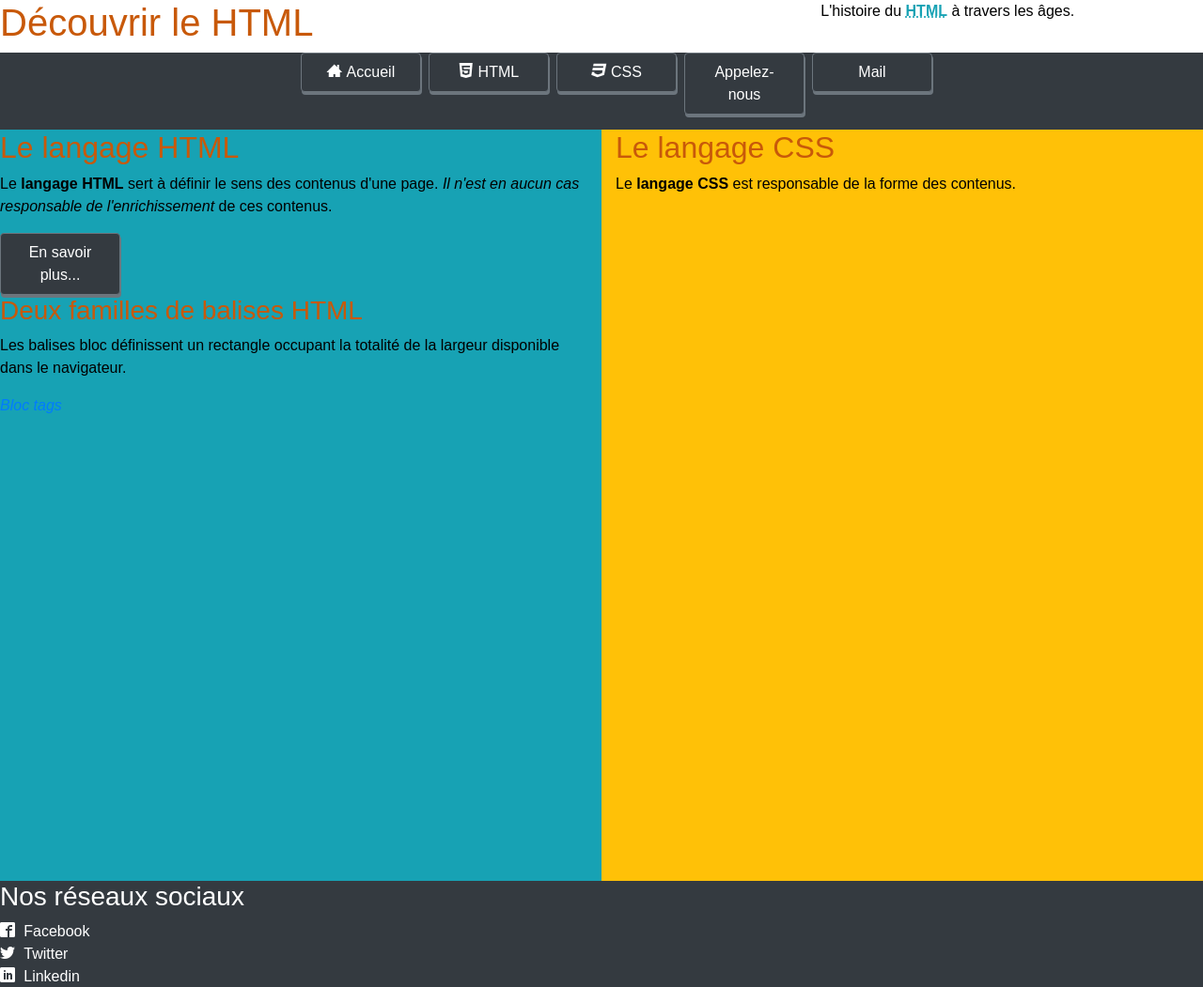
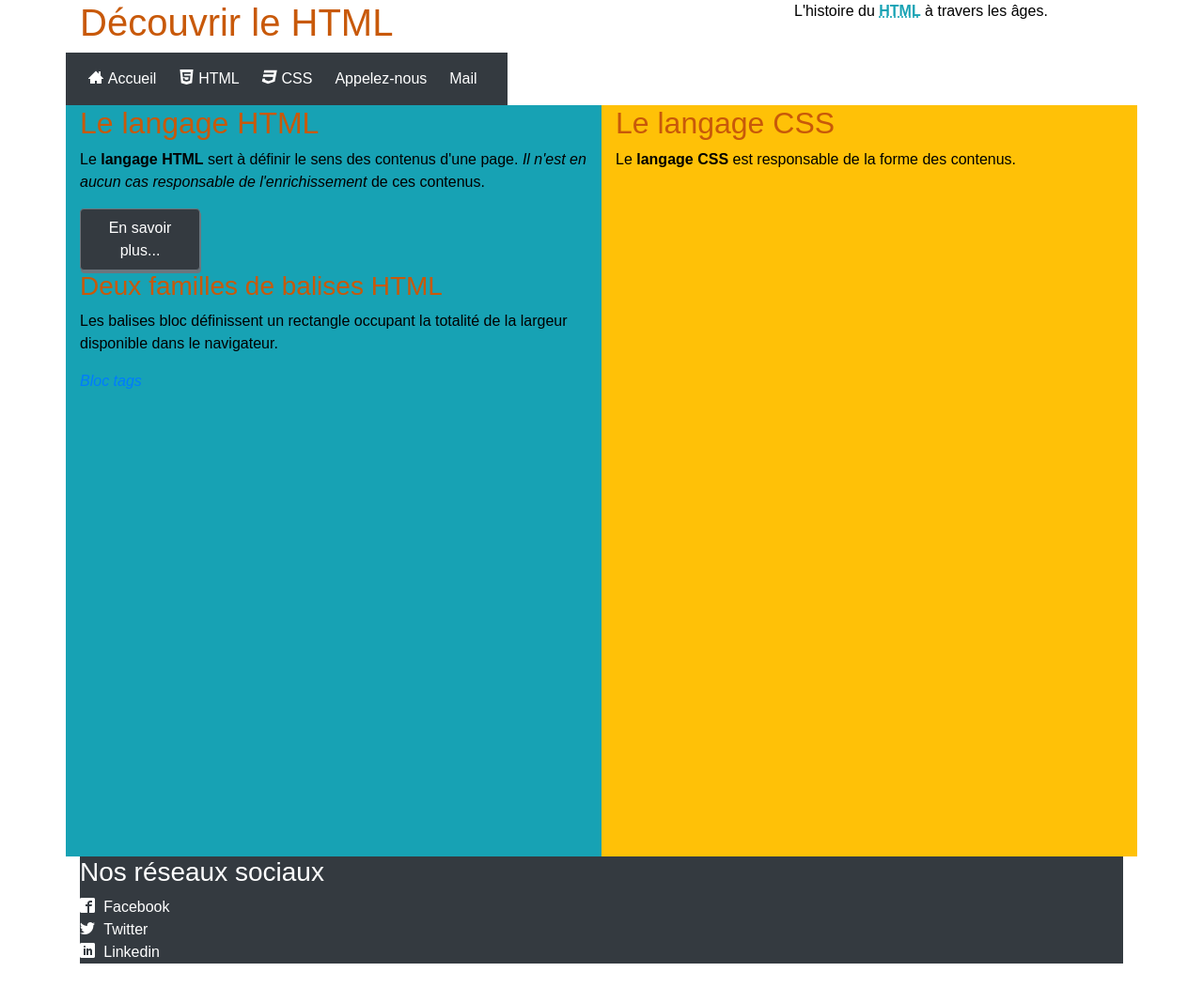
Before and after one commit to Ghislaine34/init_html, a website: page index.html in a window 1280 px wide. Shown: the whole page at 94% size. After the commit the page ends 1026 px from the top, so only its background shows below. Drawn offline with nearby package versions, Linux system fonts and the light colour scheme; files whose address does not match are found by name.

Commit message:
add menu bbotstrap

```diff
--- a/index.html
+++ b/index.html
@@ -1,6 +1,7 @@
 <!DOCTYPE html>
 <html>
 <!-- Element head : instructions envoyées au navigateur-->
+
 <head>
     <meta charset="utf-8">
     <!-- Définition des règles de media-->
@@ -19,7 +20,9 @@
         Element body: contenu visible dans la fenêtre du navigateur
         Le contenu sera traité et affiché par le navigateur
     -->
+
 <body>
+    <div class="container">
         <header class="row">
             <h1 class="col-xl-8 col-12">Découvrir le HTML</h1>
             <p class="col-xl-4 col-12">
@@ -27,28 +30,43 @@
                 <!--abbr avec l'attirbut title pour donner la signification
                     de l'abbréviation définie (ici HTML <=> Hyper Text Markup Language-->
             </p>
-            <nav class="col-xl-12 col-12 bg-dark"><!--Element qui regroupe des  alises de navigation-->
+            <nav class="navbar navbar-expand-lg navbar-dark bg-dark">
+                <!--Element qui regroupe des balises de navigation-->
                 <!--Burger menu button : displayed only when device width <= 576px-->
-                <button id="burger-btn">
-                    ---<br>
-                    ---<br>
-                    ---<br>
+                <button class="navbar-toggler" type="button" data-toggle="collapse" data-target="#navbarSupportedContent" aria-controls="navbarSupportedContent" aria-expanded="false" aria-label="Toggle navigation">
+                    <span class="navbar-toggler-icon"></span>
                 </button>
 
                 <!--menu do not displayed if device width <= 576px-->
-                <ul class="flex-container"><!--Conteneur de liste nn ordonné ; ol = conteneur de liste ordonné-->
+                <div class="collapse navbar-collapse" id="navbarSupportedContent">
+
+                    <ul class="navbar-nav mr-auto">
+                        <!--Conteneur de liste nn ordonné ; ol = conteneur de liste ordonné-->
                         <!--Lien interne vers une section-->
-                    <li><a class="btn bg-dark shadowed" href="index.html" title="Accueil"><span class="icon-home3"></span>Accueil</a></li>
-                    <li><a class="btn bg-dark shadowed" href="section-html.html" title="HTML la référence"><span class="icon-html-five"></span>HTML</a></li>
-                    <li><a class="btn bg-dark shadowed" href="#" title="CSS"><span class="icon-css3"></span>CSS</a></li>
-                    <!--Lien de type téléphone/!\ never this way(jamais sous cette forme la)-->
-                    <li><a class="btn bg-dark shadowed" href="tel:0466554433" title="tel">Appelez-nous</a></li>
-                    <li><a class="btn bg-dark shadowed" href="#" title="send an email" onclick="openModal()">Mail</a></li>
+                        <li class="nav-item active">
+                            <a class="nav-link" href="index.html" title="Accueil"><span class="icon-home3"></span>Accueil<span class="sr-only">(current)</span></a>
+                        </li>
+                        <li class="nav-item active">
+                            <a class="nav-link" href="section-html.html" title="HTML la référence"><span class="icon-html-five"></span>HTML</a>
+                        </li>
+                        <li class="nav-item active">
+                            <a class="nav-link" href="#" title=""><span class="icon-css3"></span>CSS</a>
+                        </li>
+                        <li class="nav-item active">
+                            <a class="nav-link" href="#" title="tel">Appelez-nous</a>
+                        </li>
+                        <li class="nav-item active">
+                            <a class="nav-link" href="#" title="send an email" onclick="openModal()">Mail</a>
+                        </li>
+
                     </ul>
+                </div>
             </nav>
         </header>
-        <main class="row"><!--Définie le contenu principal d'une page / unique dans un document-->
-            <section id="section-html" class="col-xl-6 col-12"><!--regroupement pour une thématique donnée-->
+        <main class="row">
+            <!--Définie le contenu principal d'une page / unique dans un document-->
+            <section id="section-html" class="col-xl-6 col-12">
+                <!--regroupement pour une thématique donnée-->
                 <header>
                     <h2>Le langage HTML</h2>
                     <p>
@@ -63,10 +81,12 @@
                         <h3>Deux familles de balises HTML</h3>
                     </header>
                     <p>
-                    Les balises bloc définissent un rectangle occupant la totalité de la largeur disponible dans le navigateur.
+                        Les balises bloc définissent un rectangle occupant la totalité de la largeur disponible dans le
+                        navigateur.
                     </p>
-                    <cite title="w3c.org"><!--Citer une source-->
-                        <a href="https://www.w3.org" title="W3C" target ="_new">Bloc tags</a>
+                    <cite title="w3c.org">
+                        <!--Citer une source-->
+                        <a href="https://www.w3.org" title="W3C" target="_new">Bloc tags</a>
                     </cite>
                 </article>
 
@@ -76,15 +96,21 @@
                 <p>Le <strong>langage CSS</strong> est responsable de la forme des contenus.</p>
             </section>
         </main>
-        <footer class="bg-dark"><!--pied de page ou section ou autre-->
+        <footer class="bg-dark">
+            <!--pied de page ou section ou autre-->
             <h3>Nos réseaux sociaux</h3>
             <ul>
-                <li><a href="https://facebook.com" target="_new" title="Follow Us"><span class="icon-facebook2"></span> Facebook</a></li>
-                <li><a href="https://twitter.com" target="_new" title="Follow Us"><span class="icon-twitter"></span> Twitter</a></li>
-                <li><a href="https://linkedin.com" target="_new" title="Follow Us"><span class="icon-linkedin"></span> Linkedin</a></li>
+                <li><a href="https://facebook.com" target="_new" title="Follow Us"><span class="icon-facebook2"></span>
+                        Facebook</a></li>
+                <li><a href="https://twitter.com" target="_new" title="Follow Us"><span class="icon-twitter"></span>
+                        Twitter</a></li>
+                <li><a href="https://linkedin.com" target="_new" title="Follow Us"><span class="icon-linkedin"></span>
+                        Linkedin</a></li>
 
             </ul>
         </footer>
+    </div><!--End of bootstrap container-->
+
     <!--Template pour l'affichage du formulaire de contact-->
     <template id="form-template">
         <!--form c'est un ensemble de champs(ou contrôles de formulaire)-->
@@ -111,6 +137,10 @@
         </div>
     </template>
     <!--fin du template pour l'affichage du formulaire de contact-->
+    <!--Intégration des scripts JS nécéssaires au fonctionnement correct de Bootstrap-->
+    <script src="./node_modules/jquery/dist/jquery.min.js"></script>
+    <script src="./node_modules/popper.js/dist/popper.min.js"></script>
     <script src="assets/js/modal.js"></script>
 </body>
+
 </html><!-- fin du documents-->
--- a/package.json
+++ b/package.json
@@ -23,6 +23,8 @@
   },
   "homepage": "https://github.com/Ghislaine34/init_html#readme",
   "dependencies": {
-    "bootstrap": "^4.5.0"
+    "bootstrap": "^4.5.0",
+    "jquery": "^3.5.1",
+    "popper.js": "^1.16.1"
   }
 }
```
Also changed, not shown: 1 other file. Lines whose indentation alone changed are shown as unchanged.
